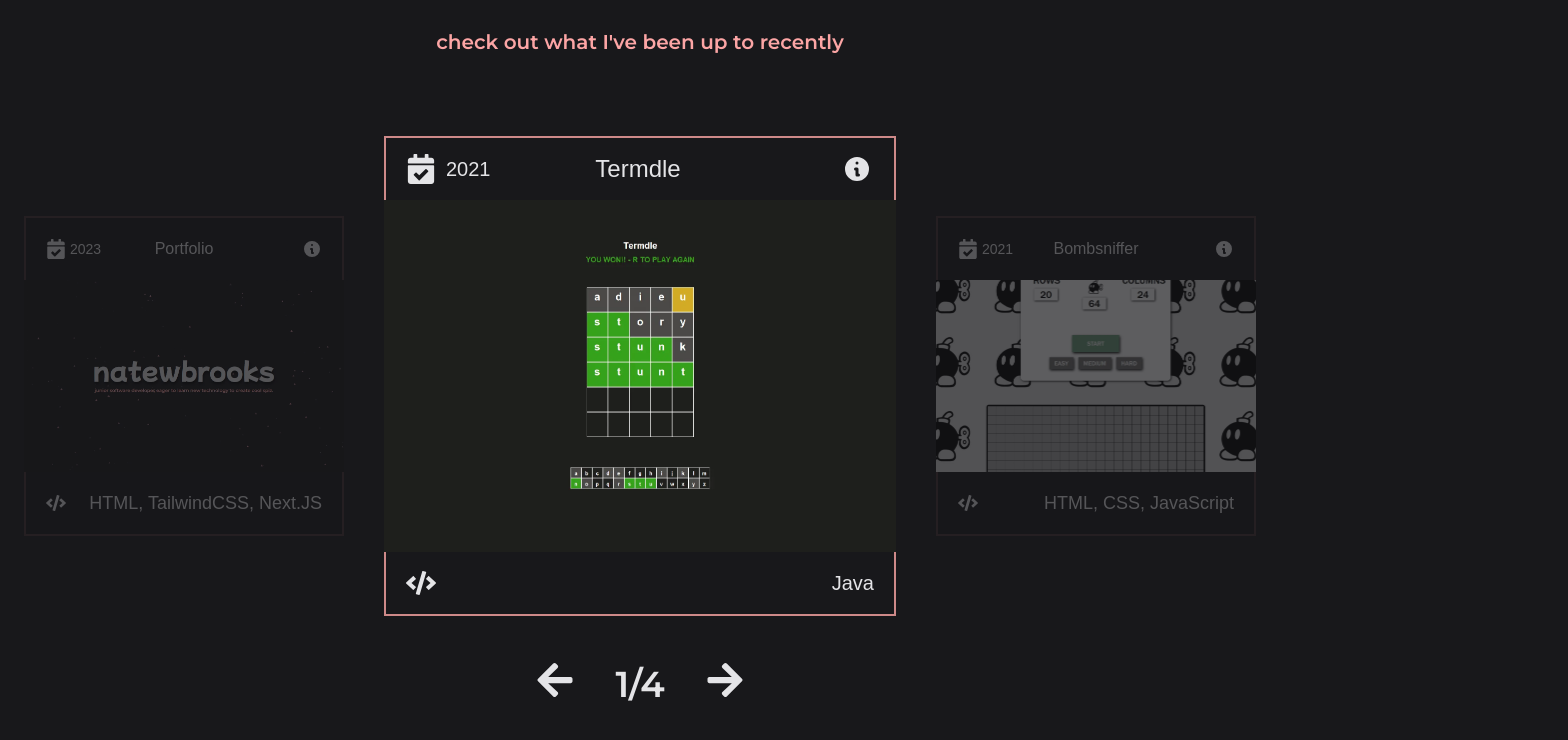
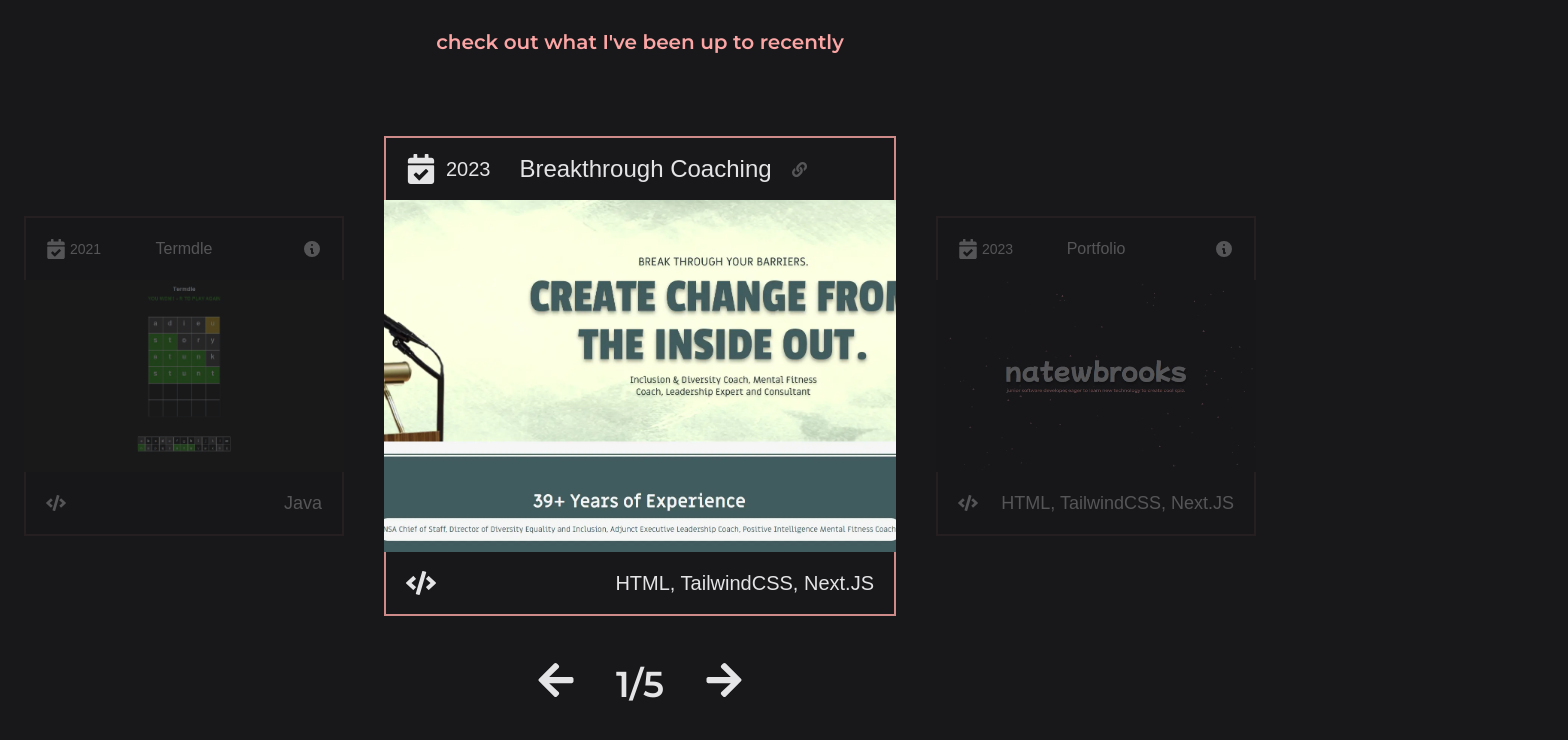
Before and after one commit to natewbrooks/portfolio-website, a Next.js app: page / in a window 1280 px wide. Shown: the part 2000-2740 px from the top of the page, 1568 px wide, since content can reach past the window. Built offline with nearby package versions, Linux system fonts and the light colour scheme; a web font is replaced by a local one.

Commit message:
added lbbc

```diff
--- a/app/components/Contact.js
+++ b/app/components/Contact.js
@@ -15,7 +15,7 @@ export default function Contact({}) {
 				<form
 					action='https://api.web3forms.com/submit'
 					method='POST'
-					className='flex flex-col items-center h-full justify-center'>
+					className='flex flex-col items-center h-full justify-center w-[15rem] lg:w-[20rem]'>
 					<input
 						type='hidden'
 						name='access_key'
@@ -26,38 +26,40 @@ export default function Contact({}) {
 						name='redirect'
 						value='https://natewbrooks.com/success'
 					/>
+					<div className={`flex flex-row space-x-1`}>
 						<input
 							name='name'
 							type='text'
 							placeholder='your name'
-						className='hover:border-red-300 hover:border-2 placeholder:text-center w-[15rem] lg:w-[20rem] h-[2.5rem] bg-zinc-900 flex items-center mt-2 px-3 placeholder-zinc-600 text-zinc-600 focus:outline-none focus:border-2 focus:border-red-300'
+							className='hover:border-red-300 hover:border-2 placeholder:text-center w-full  h-[2.5rem] bg-zinc-900 flex items-center mt-2 px-3 placeholder-zinc-600 text-zinc-600 focus:outline-none focus:border-2 focus:border-red-300'
 							required
 						/>
 						<input
 							name='email'
 							type='email'
 							placeholder='your email'
-						className='hover:border-red-300 hover:border-2 placeholder:text-center w-[15rem] lg:w-[20rem] h-[2.5rem] bg-zinc-900 flex items-center mt-2 mb-2 px-3 placeholder-zinc-600 text-zinc-600 focus:outline-none focus:border-2 focus:border-red-300'
+							className='hover:border-red-300 hover:border-2 placeholder:text-center w-full h-[2.5rem] bg-zinc-900 flex items-center mt-2 mb-2 px-3 placeholder-zinc-600 text-zinc-600 focus:outline-none focus:border-2 focus:border-red-300'
 							required
 						/>
+					</div>
 					<input
 						name='subject'
 						type='text'
 						placeholder='subject'
-						className='hover:border-red-300 hover:border-2 px-3 placeholder:text-center placeholder-zinc-600 text-zinc-600 focus:outline-none focus:border-2 focus:border-red-300 w-[15rem] lg:w-[20rem] h-[2.5rem] bg-zinc-900 flex items-center mb-2'
+						className='hover:border-red-300 hover:border-2 px-3 placeholder:text-center placeholder-zinc-600 text-zinc-600 focus:outline-none focus:border-2 focus:border-red-300 w-full h-[2.5rem] bg-zinc-900 flex items-center mb-2'
 						required
 					/>
 					<textarea
 						name='message'
 						placeholder='message'
-						className='p-3 mb-5 hover:border-red-300 hover:border-2 placeholder:text-center w-[15rem] lg:w-[20rem]  h-[6rem] bg-zinc-900 placeholder-zinc-600 text-zinc-600 focus:outline-none focus:border-2 focus:border-red-300'
+						className='p-3 mb-5 hover:border-red-300 hover:border-2 placeholder:text-center w-full  h-[6rem] bg-zinc-900 placeholder-zinc-600 text-zinc-600 focus:outline-none focus:border-2 focus:border-red-300'
 						required
 					/>
 					<button
 						type='submit'
 						aria-label='contact submission'
-						className='w-[7rem] h-[3rem] hover:border-2 rounded-lg hover:border-red-300 bg-zinc-900 focus:bg-zinc-800 focus:duration-300'>
-						contact
+						className='w-[7rem] h-[3rem] hover:border-2 rounded-lg hover:border-red-300 text-zinc-200 bg-zinc-900 focus:bg-zinc-800 focus:duration-300'>
+						send
 					</button>
 				</form>
 			</div>
--- a/app/components/Experience.js
+++ b/app/components/Experience.js
@@ -34,7 +34,7 @@ export default function Experience({}) {
 				</p>
 
 				<div className='overflow-hidden flex flex-col items-center justify-end h-full w-screen mb-5'>
-					<div className='triangleBkg hidden xl:block absolute bottom-2 bg-zinc-900'></div>
+					<div className='triangleBkg h-full hidden 2xl:block absolute bottom-2 bg-zinc-900'></div>
 					<div className='flex flex-row w-full h-fit justify-center items-center z-10 p-10 md:p-12 lg:p-8 after:border-t-2 after:border-zinc-900 after:xl:border-zinc-800 after:w-[75vw] after:absolute after:bottom-28'>
 						<h2 className='select-none text-2xl md:text-4xl text-zinc-200'>my</h2>
 						<h2
--- a/app/components/Marquee.js
+++ b/app/components/Marquee.js
@@ -16,61 +16,61 @@ export default function Marquee({ size }) {
 			<div className='marquee w-full flex flex-row justify-around h-fit items-center text-zinc-200 whitespace-nowrap'>
 				<FaGithubSquare
 					size={size}
-					className={`hover:scale-110 hover:text-zinc-800`}
+					className={`xl:hover:scale-110 xl:hover:text-red-300`}
 				/>
 				<FaJsSquare
 					size={size}
-					className={`hover:scale-110 hover:text-zinc-800`}
+					className={`xl:hover:scale-110 xl:hover:text-red-300`}
 				/>
 				<FaCss3Alt
 					size={size}
-					className={`hover:scale-110 hover:text-zinc-800`}
+					className={`xl:hover:scale-110 xl:hover:text-red-300`}
 				/>
 				<FaHtml5
 					size={size}
-					className={`hover:scale-110 hover:text-zinc-800`}
+					className={`xl:hover:scale-110 xl:hover:text-red-300`}
 				/>
 				<FaReact
 					size={size}
-					className={`hover:scale-110 hover:text-zinc-800`}
+					className={`xl:hover:scale-110 xl:hover:text-red-300`}
 				/>
 				<FaJava
 					size={size}
-					className={`hover:scale-110 hover:text-zinc-800`}
+					className={`xl:hover:scale-110 xl:hover:text-red-300`}
 				/>
 				<FaPython
 					size={size}
-					className={`hover:scale-110 hover:text-zinc-800`}
+					className={`xl:hover:scale-110 xl:hover:text-red-300`}
 				/>
 			</div>
 			<div className='marquee marquee2 w-full flex flex-row justify-around h-fit items-center text-zinc-200 whitespace-nowrap'>
 				<FaGithubSquare
 					size={size}
-					className={`hover:scale-110 hover:text-zinc-800`}
+					className={`xl:hover:scale-110 xl:hover:text-red-300`}
 				/>
 				<FaJsSquare
 					size={size}
-					className={`hover:scale-110 hover:text-zinc-800`}
+					className={`xl:hover:scale-110 xl:hover:text-red-300`}
 				/>
 				<FaCss3Alt
 					size={size}
-					className={`hover:scale-110 hover:text-zinc-800`}
+					className={`xl:hover:scale-110 xl:hover:text-red-300`}
 				/>
 				<FaHtml5
 					size={size}
-					className={`hover:scale-110 hover:text-zinc-800`}
+					className={`xl:hover:scale-110 xl:hover:text-red-300`}
 				/>
 				<FaReact
 					size={size}
-					className={`hover:scale-110 hover:text-zinc-800`}
+					className={`xl:hover:scale-110 xl:hover:text-red-300`}
 				/>
 				<FaJava
 					size={size}
-					className={`hover:scale-110 hover:text-zinc-800`}
+					className={`xl:hover:scale-110 xl:hover:text-red-300`}
 				/>
 				<FaPython
 					size={size}
-					className={`hover:scale-110 hover:text-zinc-800`}
+					className={`xl:hover:scale-110 xl:hover:text-red-300`}
 				/>
 			</div>
 		</>
--- a/app/components/carousel/Carousel.js
+++ b/app/components/carousel/Carousel.js
@@ -5,12 +5,29 @@ import { FaArrowLeft, FaArrowRight } from 'react-icons/fa';
 export default function Carousel() {
 	const cardData = [
 		{
-			title: 'Termdle',
-			dateCompleted: '2021',
+			title: 'Breakthrough Coaching',
+			dateCompleted: '2023',
+			codeLanguages: 'HTML, TailwindCSS, Next.JS',
+			projectDescription: '',
+			image: 'images/lizsite.webp',
+			link: 'https://breakthroughcoaching.pro',
+		},
+		{
+			title: 'Portfolio',
+			dateCompleted: '2023',
+			codeLanguages: 'HTML, TailwindCSS, Next.JS',
+			projectDescription: 'The website you are currently on. Hope you like it.',
+			image: 'images/portfolioSite.webp',
+			link: '',
+		},
+		{
+			title: 'Chess',
+			dateCompleted: '2022',
 			codeLanguages: 'Java',
 			projectDescription:
-				'Wordle clone I created in two days for a school project, I thought it had potential so I continued to work on it.',
-			image: 'images/termdleImg.webp',
+				'A barebones chess demonstration, UI unfinished but fully playable with another person. I worked on it in preparation for taking my Java Associate certification.',
+			image: 'images/chess.webp',
+			link: '',
 		},
 		{
 			title: 'Bombsniffer',
@@ -19,21 +36,16 @@ export default function Carousel() {
 			projectDescription:
 				'My first introduction to creating websites with a Minesweeper clone I made in a few days. Created before I knew how to build responsive designs.',
 			image: 'images/bombsniffer.webp',
+			link: '',
 		},
 		{
-			title: 'Chess',
-			dateCompleted: '2022',
+			title: 'Termdle',
+			dateCompleted: '2021',
 			codeLanguages: 'Java',
 			projectDescription:
-				'A barebones chess demonstration, UI unfinished but fully playable with another person. I worked on it in preparation for taking my Java Associate certification.',
-			image: 'images/chess.webp',
-		},
-		{
-			title: 'Portfolio',
-			dateCompleted: '2023',
-			codeLanguages: 'HTML, TailwindCSS, Next.JS',
-			projectDescription: 'The website you are currently on. Hope you like it.',
-			image: 'images/portfolioSite.webp',
+				'Wordle clone I created in two days for a school project, I thought it had potential so I continued to work on it.',
+			image: 'images/termdleImg.webp',
+			link: '',
 		},
 	];
 
--- a/app/components/carousel/CarouselCard.js
+++ b/app/components/carousel/CarouselCard.js
@@ -1,6 +1,7 @@
 import React, { useState } from 'react';
-import { FaCalendarCheck, FaCode } from 'react-icons/fa';
+import { FaCalendarCheck, FaCode, FaLink } from 'react-icons/fa';
 import { HiInformationCircle } from 'react-icons/hi';
+import Link from 'next/link';
 
 const CarouselCard = ({
 	isActive,
@@ -9,27 +10,23 @@ const CarouselCard = ({
 	codeLanguages,
 	projectDescription,
 	image,
+	link,
 }) => {
 	const [projectInformationVisible, setProjectInfoVisible] = useState(false);
 
 	return (
 		<>
 			<div
-				className={`relative ${
+				className={`relative flex flex-col ${
 					isActive
 						? 'w-[90vw] h-[50vh] md:h-[90vh] lg:w-[40vw] lg:h-[60vh]'
 						: 'hidden lg:block opacity-30 w-[25vw] h-[40vh]'
 				} `}
-				style={{
-					backgroundImage: `url('${image}')`,
-					backgroundRepeat: 'no-repeat',
-					backgroundSize: 'cover',
-					backgroundPosition: 'center',
-				}}>
+				style={{}}>
 				<div
-					className={`flex flex-row justify-between items-center px-5 bg-zinc-900 w-full h-[3rem] md:h-[4rem] border-t-2 border-x-2 border-red-300 ${
+					className={`relative flex flex-row justify-between items-center px-5 bg-zinc-900 w-full h-[3rem] md:h-[4rem] border-t-2 border-x-2 border-red-300 ${
 						isActive ? 'border-opacity-80' : 'border-opacity-20'
-					}`}>
+					} z-20`}>
 					<div className='relative flex flex-row items-center'>
 						<FaCalendarCheck
 							className={`${
@@ -44,9 +41,27 @@ const CarouselCard = ({
 						</h3>
 					</div>
 
+					{link != '' ? (
+						<div className={`flex flex-row items-center justify-center`}>
+							<Link href={`${link}`}>
+								<h3
+									className={`${
+										isActive ? 'text-md md:text-2xl text-zinc-200 hover:text-red-300' : 'text-md'
+									}`}>
+									{title}
+								</h3>
+							</Link>
+							<FaLink
+								className={`relative left-5 opacity-30 ${
+									isActive ? 'h-[10px] w-[10px] md:h-[15px] md:w-[15px]' : 'h-[10px] w-[10px]'
+								}`}
+							/>
+						</div>
+					) : (
 						<h3 className={`${isActive ? 'text-md md:text-2xl text-zinc-200' : 'text-md'}`}>
 							{title}
 						</h3>
+					)}
 					<button
 						onClick={() => {
 							isActive ? setProjectInfoVisible(!projectInformationVisible) : '';
@@ -57,20 +72,33 @@ const CarouselCard = ({
 								? 'hover:text-zinc-400 border-2 border-transparent hover:rounded-full hover:border-red-300'
 								: 'hover:cursor-default'
 						}`}>
+						{projectDescription != '' && (
 							<HiInformationCircle
 								className={`${
 									isActive ? 'h-[25px] w-[25px] md:h-[30px] md:w-[30px]' : 'h-[20px] w-[20px]'
 								}`}
 							/>
+						)}
 					</button>
 				</div>
-				{projectInformationVisible && (
-					<div className='flex flex-row p-4 items-center w-full h-fit bg-zinc-800 border-t-2 border-red-300 border-opacity-80'>
+				{projectDescription != '' && (
+					<div
+						className={`flex flex-row p-4 items-center w-full h-fit bg-zinc-800 border-t-2 border-red-300 border-opacity-80 z-10 transition-all duration-500 ${
+							projectInformationVisible
+								? 'translate-y-0 scale-y-100'
+								: 'translate-y-[-100%] scale-y-0'
+						}`}>
 						<p>{projectDescription}</p>
 					</div>
 				)}
+				<img
+					src={image}
+					alt={title}
+					className='absolute top-0 w-full h-full object-cover'
+				/>
+
 				<div
-					className={`absolute bottom-0 flex flex-row justify-between items-center px-5 bg-zinc-900 w-full h-[3rem] md:h-[4rem] border-b-2 border-x-2 border-red-300 ${
+					className={`absolute bottom-0 flex flex-row justify-between items-center px-5 bg-zinc-900 w-full h-[3rem] md:h-[4rem] border-b-2 border-x-2 border-red-300 z-10 ${
 						isActive ? 'border-opacity-80' : 'border-opacity-20'
 					}`}>
 					<FaCode
```
Also changed, not shown: public/images/lizsite.webp (added). Lines whose indentation alone changed are shown as unchanged.
